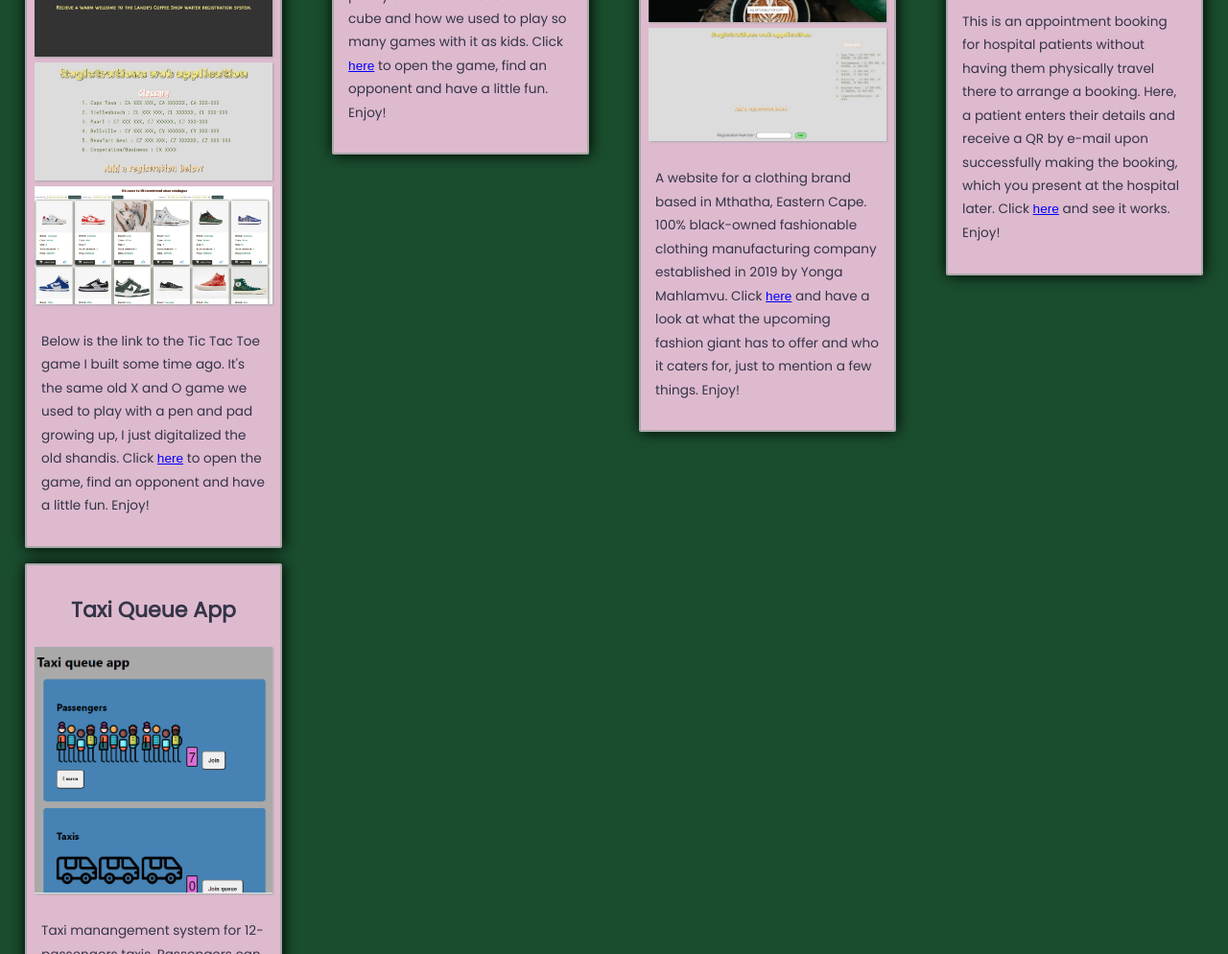
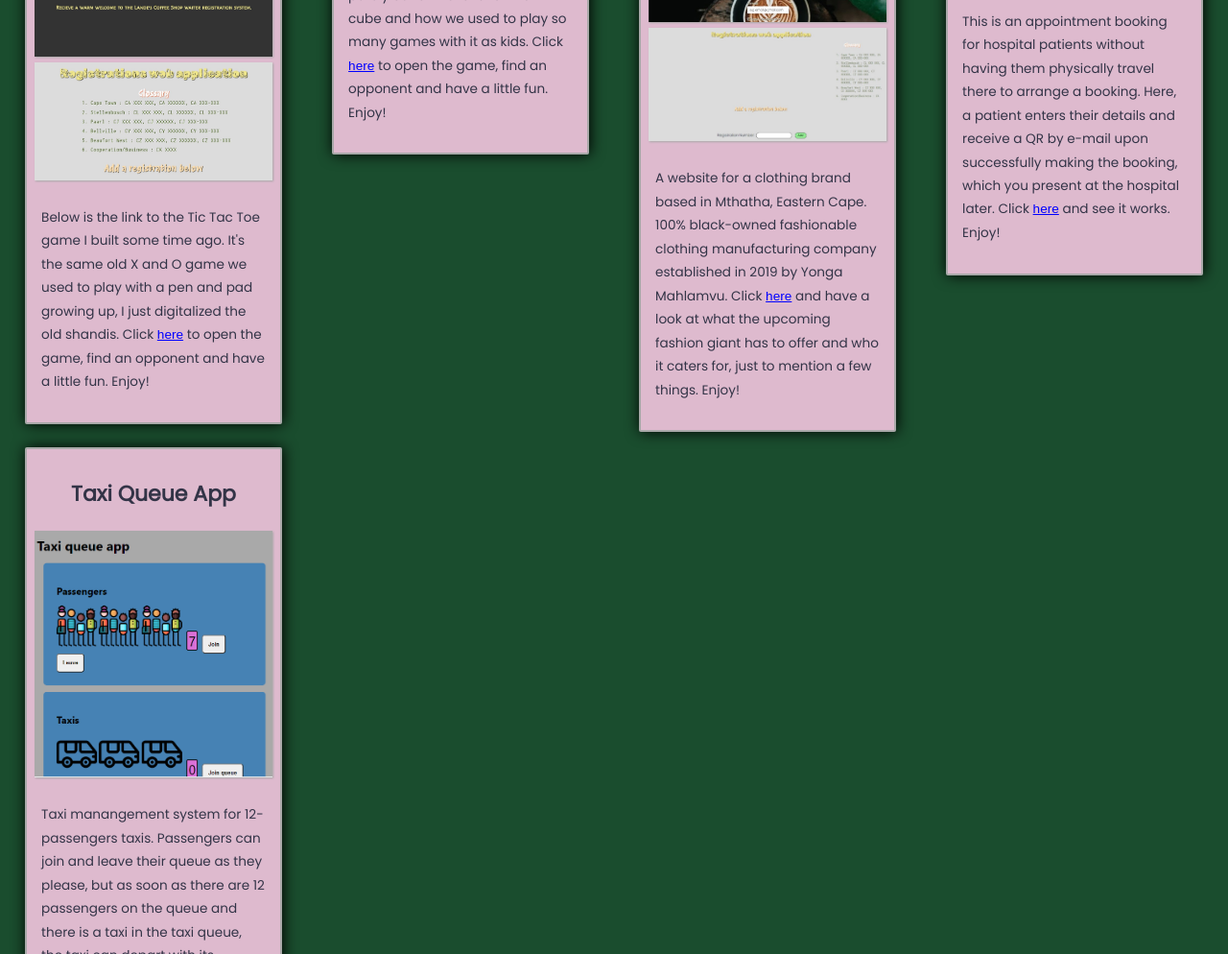
Before and after one commit to Avile-Sindelo/bio, a plain HTML site: page index.html in a window 1280 px wide. Shown: the part 2602-3596 px from the top of the page at 96% size. Drawn offline with nearby package versions, Linux system fonts and the light colour scheme; a web font is replaced by a local one.

Commit message:
image removal

```diff
--- a/index.html
+++ b/index.html
@@ -178,7 +178,7 @@
                     <img src="images/project1.png"  alt="project 1" class="project-image">
                     <img src="images/waiter_webapp.jpg"  alt="project 1" class="project-image">
                     <img src="images/reg_webapp.jpg"  alt="project 1" class="project-image">
-                    <img src="images/shoes-api.jpg"  alt="project 1" class="project-image">
+                    <!-- <img src="images/shoes_catalogue.jpg"  alt="project 1" class="project-image"> -->
                     <div class="project-description">
                         <p class="project-text">
                             Below is the link to the Tic Tac Toe game I built some time ago.
```
Also changed, not shown: images/shoe_catalogue.jpg (renamed from images/shoes-api.jpg).
